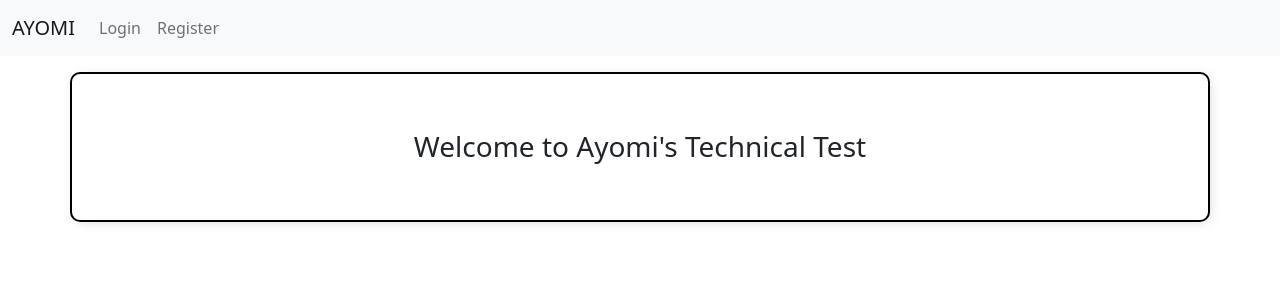
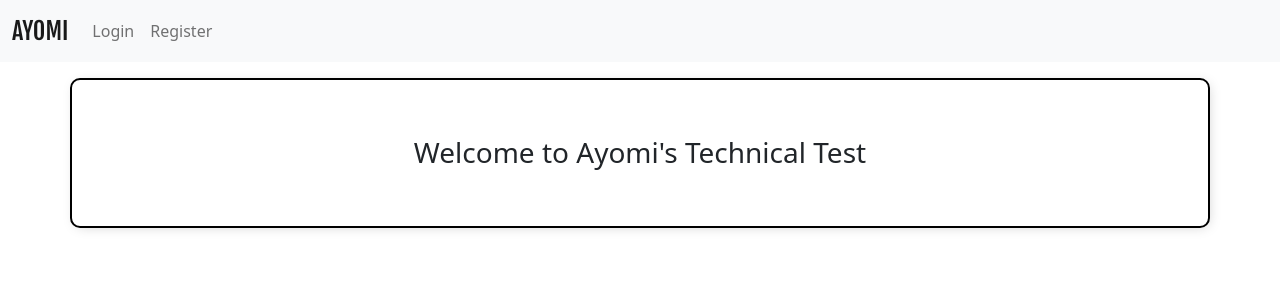
Before and after one commit to jonathanreveille/ayomi_django, a Django app: page / in a window 1280 px wide. Shown: the top 300 px of the page. Run offline with Django 3.2, Linux system fonts and the light colour scheme; some libraries are stand-ins or nearby versions; some web fonts are replaced.

Commit message:
added same styling for Ayomi logo

```diff
--- a/src/templates/base.html
+++ b/src/templates/base.html
@@ -14,13 +14,18 @@
         <link href="{% static 'css/styles.css' %}" rel="stylesheet" />
         <link href="https://cdn.jsdelivr.net/npm/bootstrap@5.1.3/dist/css/bootstrap.min.css" rel="stylesheet" integrity="sha384-1BmE4kWBq78iYhFldvKuhfTAU6auU8tT94WrHftjDbrCEXSU1oBoqyl2QvZ6jIW3" crossorigin="anonymous">
         <script src="https://cdn.jsdelivr.net/npm/bootstrap@5.1.3/dist/js/bootstrap.bundle.min.js" integrity="sha384-ka7Sk0Gln4gmtz2MlQnikT1wXgYsOg+OMhuP+IlRH9sENBO0LRn5q+8nbTov4+1p" crossorigin="anonymous"></script>
+
+        <link rel="preconnect" href="https://fonts.googleapis.com">
+        <link rel="preconnect" href="https://fonts.gstatic.com" crossorigin>
+        <link href="https://fonts.googleapis.com/css2?family=Fjalla+One&display=swap" rel="stylesheet">
+
     </head>
 {% endblock headers %}
 
 {% block navbar %}
     <nav class="navbar navbar-expand-lg navbar-light bg-light">
         <div class="container-fluid">
-            <a class="navbar-brand" href="{% url 'users:home' %}">AYOMI</a>
+            <a class="navbar-brand" href="{% url 'users:home' %}" style="font-family: 'Fjalla One', sans-serif; font-size:24px">AYOMI</a>
                 <ul class="navbar-nav me-auto mb-2 mb-lg-0">
                 {% if request.user.is_authenticated %}
                     <li class="nav-item">
```
